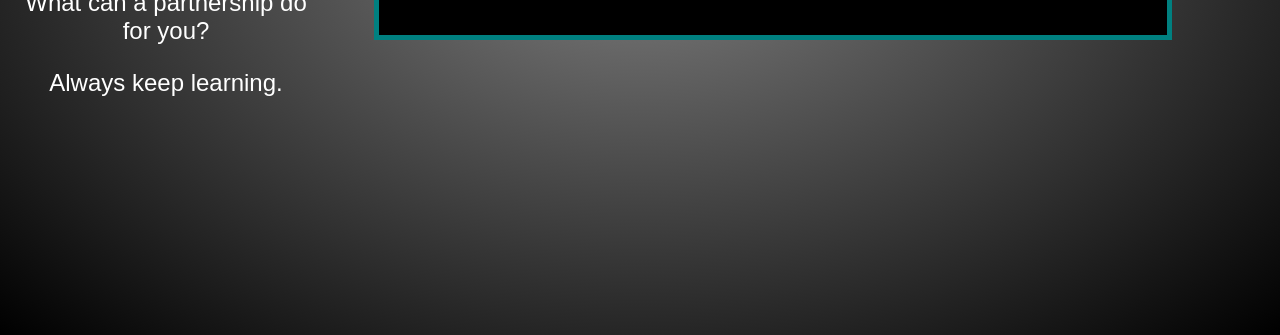
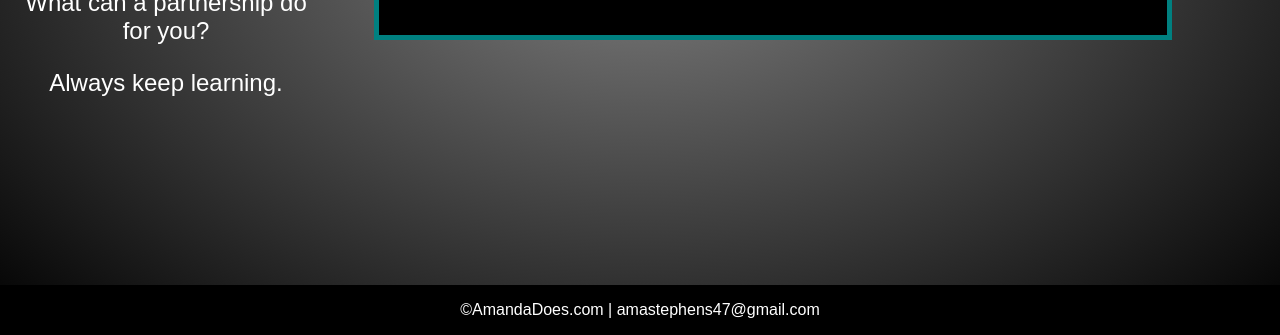
Before and after one commit to amastephens47/Portfolio, a plain HTML site: page contact.html in a window 1280 px wide. Shown: the part 465-800 px from the top of the page. Drawn offline with Linux system fonts and the light colour scheme.

Commit message:
Update contact.html

```diff
--- a/contact.html
+++ b/contact.html
@@ -46,7 +46,9 @@
     <br>
     <br>
     </form>
-
+   <div class="footer">
+  <p>©AmandaDoes.com | amastephens47@gmail.com</p>
+</div>
 
 </body>
 </html>
```
